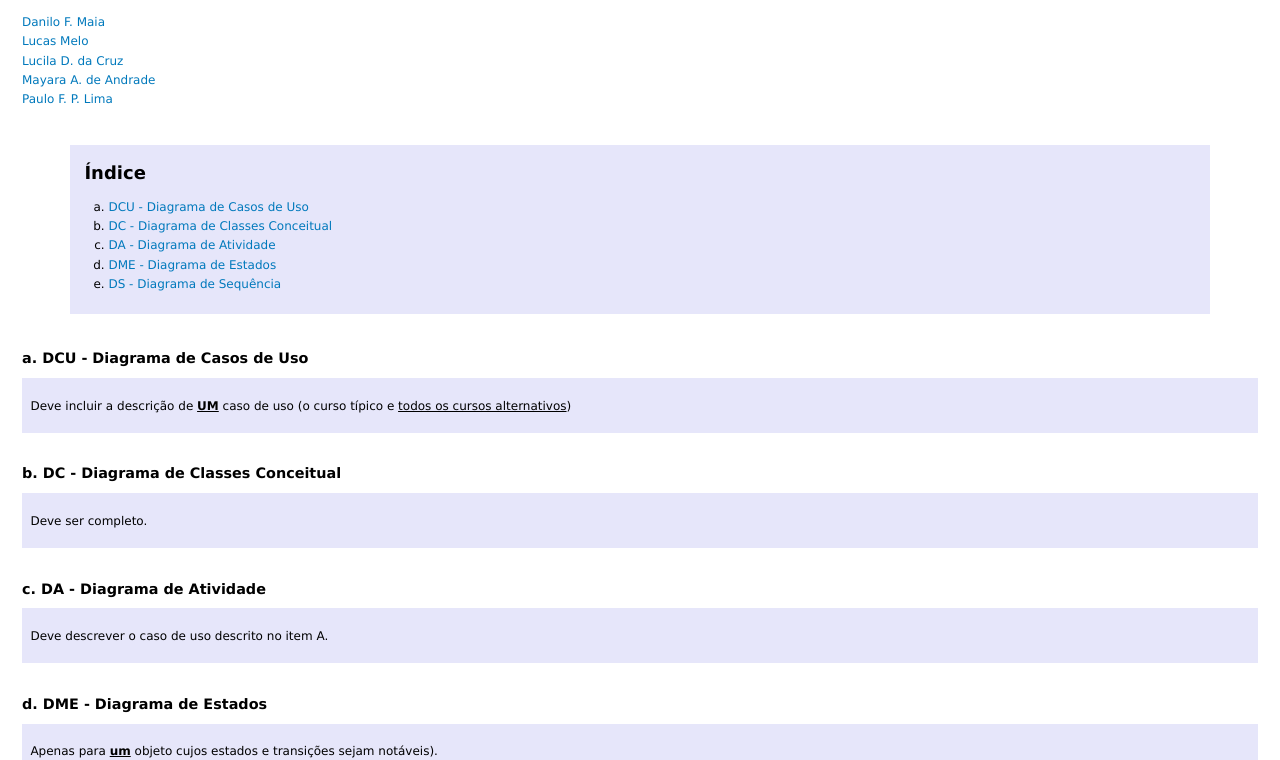
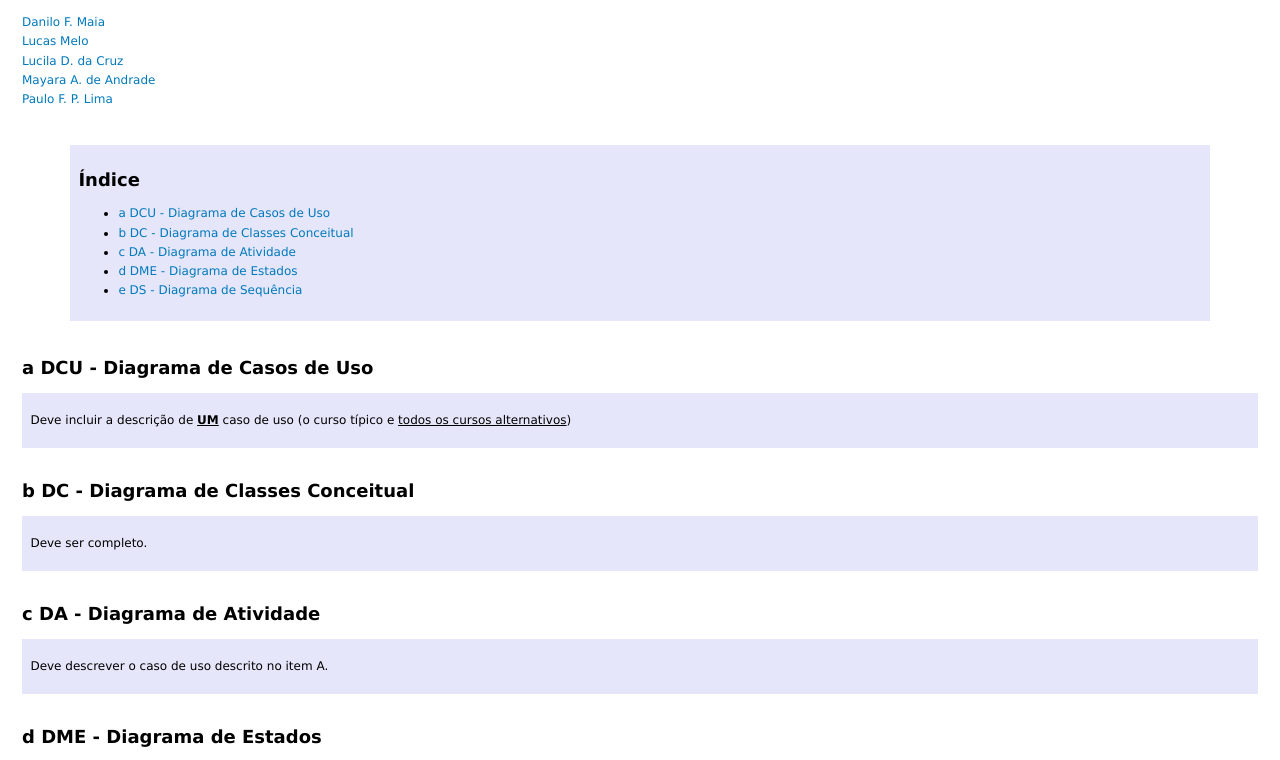
Before and after one commit to danfmaia/MAS, a plain HTML site: page index.html in a window 1280 px wide. Shown: the part 52-812 px from the top of the page. Drawn offline with Linux system fonts and the light colour scheme.

Commit message:
Update index.html

```diff
--- a/index.html
+++ b/index.html
@@ -4,6 +4,7 @@
 <head>
     <meta charset="UTF-8">
     <title>Trabalho de MAS</title>
+    <link rel="stylesheet" href="css/spacing.css">
     <link rel="stylesheet" href="css/style.css">
 </head>
 
@@ -26,20 +27,20 @@
     </section>
 
     <nav id="indice" class="box">
-        <h2>Índice</h2>
-        <ol>
-            <li><a href="#a">DCU - Diagrama de Casos de Uso</a></li>
-            <li><a href="#a">DC - Diagrama de Classes Conceitual</a></li>
-            <li><a href="#a">DA - Diagrama de Atividade</a></li>
-            <li><a href="#a">DME - Diagrama de Estados</a></li>
-            <li><a href="#a">DS - Diagrama de Sequência</a></li>
+        <h1>Índice</h1>
+        <ul>
+            <li><a href="#a"><span class="nivel">a</span> DCU - Diagrama de Casos de Uso</a></li>
+            <li><a href="#b"><span class="nivel">b</span> DC - Diagrama de Classes Conceitual</a></li>
+            <li><a href="#c"><span class="nivel">c</span> DA - Diagrama de Atividade</a></li>
+            <li><a href="#d"><span class="nivel">d</span> DME - Diagrama de Estados</a></li>
+            <li><a href="#e"><span class="nivel">e</span> DS - Diagrama de Sequência</a></li>
         </ol>
     </nav>
 
     <div id="trabalho">
 
         <section class="item" id="a">
-            <h2>a. DCU - Diagrama de Casos de Uso</h2>
+            <h1><span class="nivel">a</span> DCU - Diagrama de Casos de Uso</h1>
             <div class="box">
                 <p>
                     Deve incluir a descrição de <strong>UM</strong> caso de uso (o curso típico e <em>todos os cursos alternativos</em>)</p>
@@ -48,7 +49,7 @@
         </section>
 
         <section class="item" id="b">
-            <h2>b. DC - Diagrama de Classes Conceitual</h2>
+            <h1><span class="nivel">b</span> DC - Diagrama de Classes Conceitual</h1>
             <div class="box">
                 <p>
                     Deve ser completo.
@@ -57,7 +58,7 @@
         </section>
 
         <section class="item" id="c">
-            <h2>c. DA - Diagrama de Atividade</h2>
+            <h1><span class="nivel">c</span> DA - Diagrama de Atividade</h1>
             <div class="box">
                 <p>
                     Deve descrever o caso de uso descrito no item A.
@@ -66,7 +67,7 @@
         </section>
 
         <section class="item" id="d">
-            <h2>d. DME - Diagrama de Estados</h2>
+            <h1><span class="nivel">d</span> DME - Diagrama de Estados</h1>
             <div class="box">
                 <p>
                     Apenas para <strong>um</strong> objeto cujos estados e transições sejam notáveis).
@@ -75,7 +76,7 @@
         </section>
 
         <section class="item" id="e">
-            <h2>e. DS - Diagrama de Sequência</h2>
+            <h1><span class="nivel">e</span> DS - Diagrama de Sequência</h1>
             <div class="box">
                 <p>
                     Apenas para o caso de uso descrito no item A, para o cenário correspondente ao curso típico.
```
